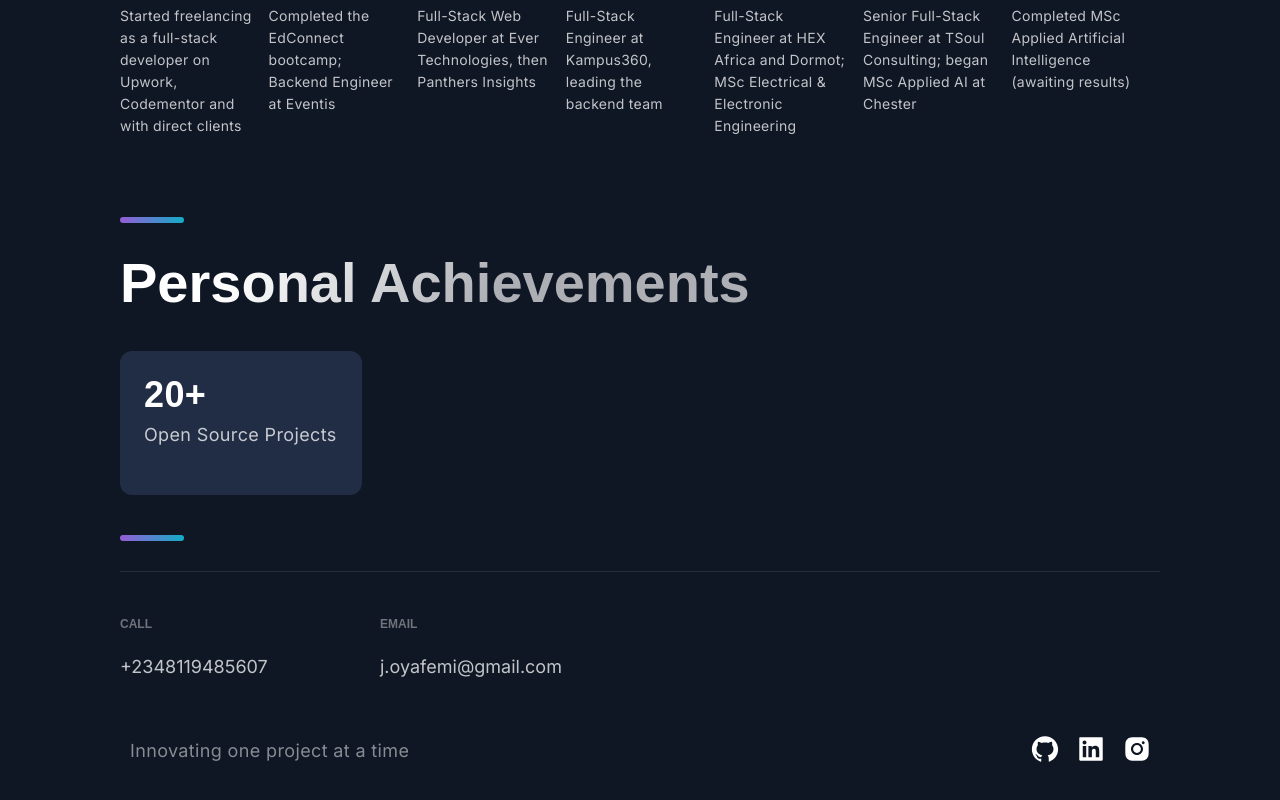
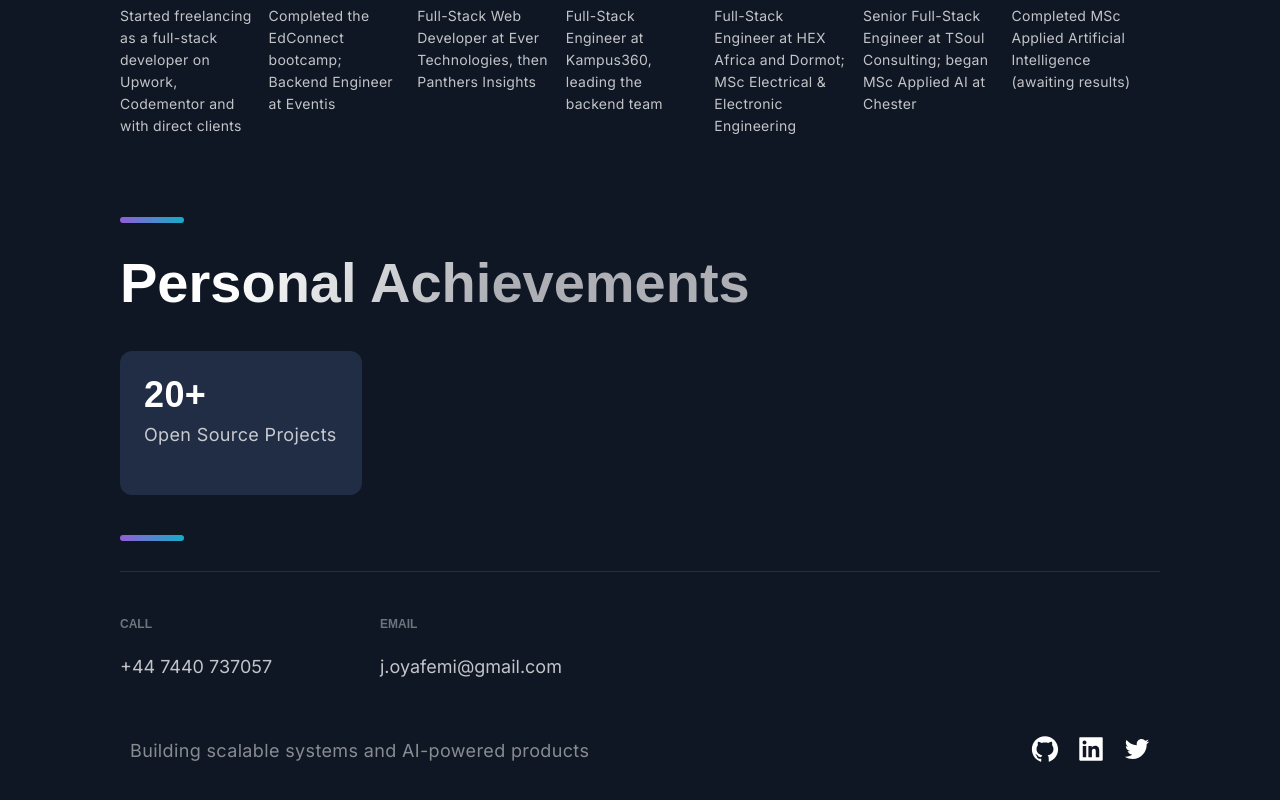
Before and after one commit to Babajide777/portfolio-website-1, a Next.js app: page / in a window 1280 px wide. Shown: the part 6070-6870 px from the top of the page. Built offline with nearby package versions, Linux system fonts and the light colour scheme.

Commit message:
Update contact details and social icons

```diff
--- a/app/components/Footer/Footer.js
+++ b/app/components/Footer/Footer.js
@@ -1,7 +1,7 @@
 "use client";
 
 import React from "react";
-import { AiFillGithub, AiFillInstagram, AiFillLinkedin } from "react-icons/ai";
+import { AiFillGithub, AiFillLinkedin, AiOutlineTwitter } from "react-icons/ai";
 
 import { SocialIcons } from "../Header/HeaderStyles";
 import {
@@ -22,16 +22,16 @@ const Footer = () => {
       <LinkList>
         <LinkColumn>
           <LinkTitle>Call</LinkTitle>
-          <LinkItem href="tel:+2347063900161">+2348119485607</LinkItem>
+          <LinkItem href="tel:+447440737057">+44 7440 737057</LinkItem>
         </LinkColumn>
         <LinkColumn>
           <LinkTitle>Email</LinkTitle>
-          <LinkItem href="j.oyafemi@gmail.com">j.oyafemi@gmail.com</LinkItem>
+          <LinkItem href="mailto:j.oyafemi@gmail.com">j.oyafemi@gmail.com</LinkItem>
         </LinkColumn>
       </LinkList>
       <SocialIconsContainer>
         <CompanyContainer>
-          <Slogan>Innovating one project at a time</Slogan>
+          <Slogan>Building scalable systems and AI-powered products</Slogan>
         </CompanyContainer>
         <SocialContainer>
           <SocialIcons href="https://github.com/Babajide777">
@@ -41,7 +41,7 @@ const Footer = () => {
             <AiFillLinkedin size="3rem" />
           </SocialIcons>
           <SocialIcons href="http://twitter.com/jid_BOSS">
-            <AiFillInstagram size="3rem" />
+            <AiOutlineTwitter size="3rem" />
           </SocialIcons>
         </SocialContainer>
       </SocialIconsContainer>
```
